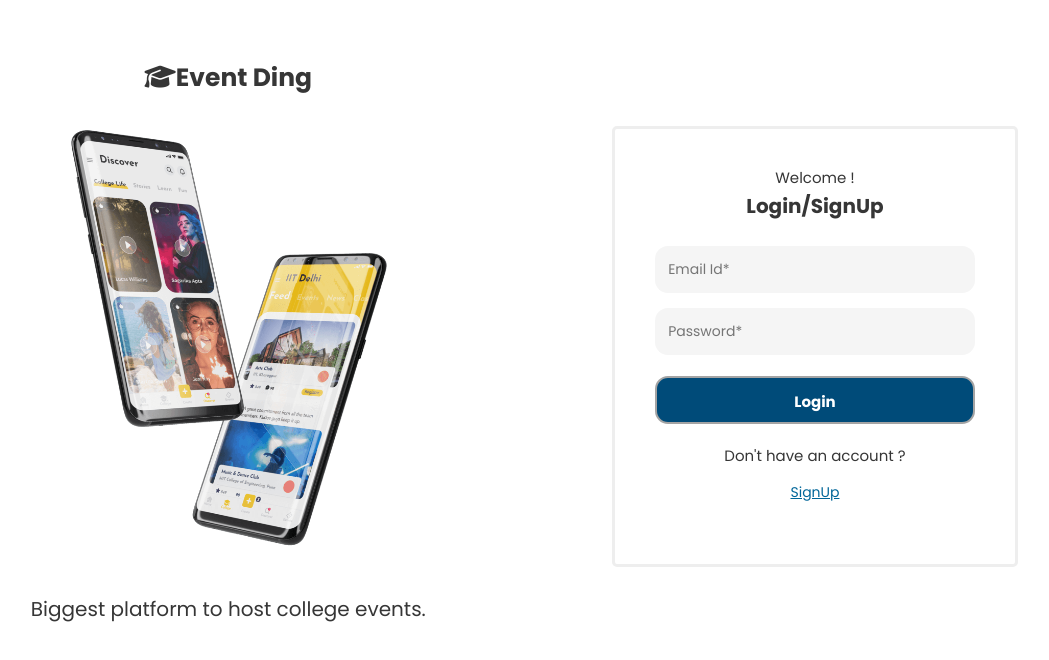
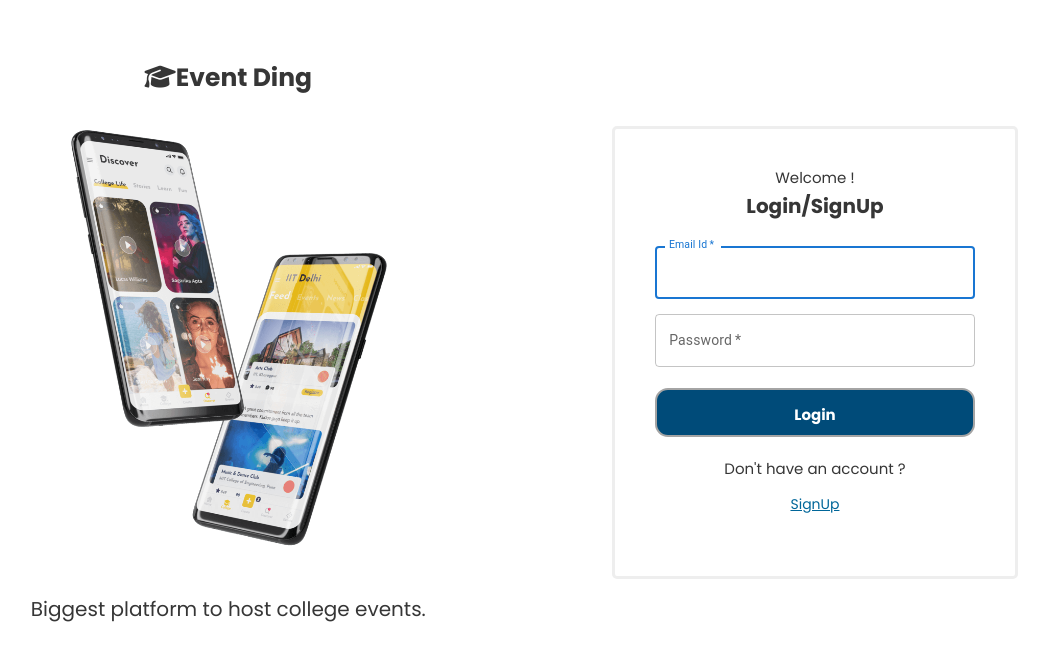
Before and after one commit to Thikkavarapu-Manikanta-Reddy/INFO6150_Web_Design_and_User_Experience_2022, a React (Create React App) app: page /login in a window 1280 px wide. Shown: the top 660 px of the page, without its empty margins (145-1194 px from the left). Built offline with nearby package versions, Linux system fonts and the light colour scheme.

Commit message:
Login TextField Changes

```diff
--- a/src/components/ChildRoutes/EventHost/EventHost.scss
+++ b/src/components/ChildRoutes/EventHost/EventHost.scss
@@ -38,10 +38,6 @@ input {
     overflow-y: scroll;
 }
 
-.my-modal {
-    margin-top: -55px;
-}
-
 img.imageSize {
     width: 50%;
     height: 50%;
--- a/src/components/Login/Login.jsx
+++ b/src/components/Login/Login.jsx
@@ -1,6 +1,7 @@
-import React, { useState, useEffect  } from 'react';
+import React, { useState, useEffect } from 'react';
 import "./Login.scss";
 import { useNavigate } from "react-router-dom";
+import TextField from "@mui/material/TextField";
 
 function Login() {
 
@@ -28,13 +29,40 @@ function Login() {
                             <h5 className="smallTextColor fontRegularSmall">Welcome !</h5>
                             <h5 className="primaryColor fontBoldSmall">Login/SignUp</h5><br />
                             <form>
-                                <input placeholder="Email Id*" type="email" value={emaiId} onChange={e => {
+
+                                <TextField
+                                    autoComplete="given-name"
+                                    name="email"
+                                    required
+                                    fullWidth
+                                    id="email"
+                                    label="Email Id"
+                                    autoFocus
+                                    placeholder="Email Id" type="email" value={emaiId} onChange={e => {
+                                        setEmailId(e.target.value);}}
+                                />
+
+                                {/* <input placeholder="Email Id*" type="email" value={emaiId} onChange={e => {
                                     setEmailId(e.target.value);
-                                }} />
+                                }} /> */}
                                 <br /><div style={{ marginTop: "15px" }} />
-                                <input placeholder="Password*" type="text" value={password} onChange={e => {
+
+                                <TextField
+                                    autoComplete="given-name"
+                                    name="password"
+                                    required
+                                    fullWidth
+                                    id="password"
+                                    label="Password"
+                                    placeholder="Password" type="text" value={password} onChange={e => {
+                                        setPassword(e.target.value);
+                                    }}
+                                />
+
+                                {/* <input placeholder="Password*" type="text" value={password} onChange={e => {
                                     setPassword(e.target.value);
-                                }} /><br /><br />
+                                }} /> */}
+                                <br /><br />
                                 <button className="button button1" type="button" disabled={emaiId === '' || password === ''}>
                                     <span className="fontBoldMiniSmall">Login</span></button><br /><br />
                                 <p className="smallTextColor fontRegularSmall">Don't have an account ?</p>
```
